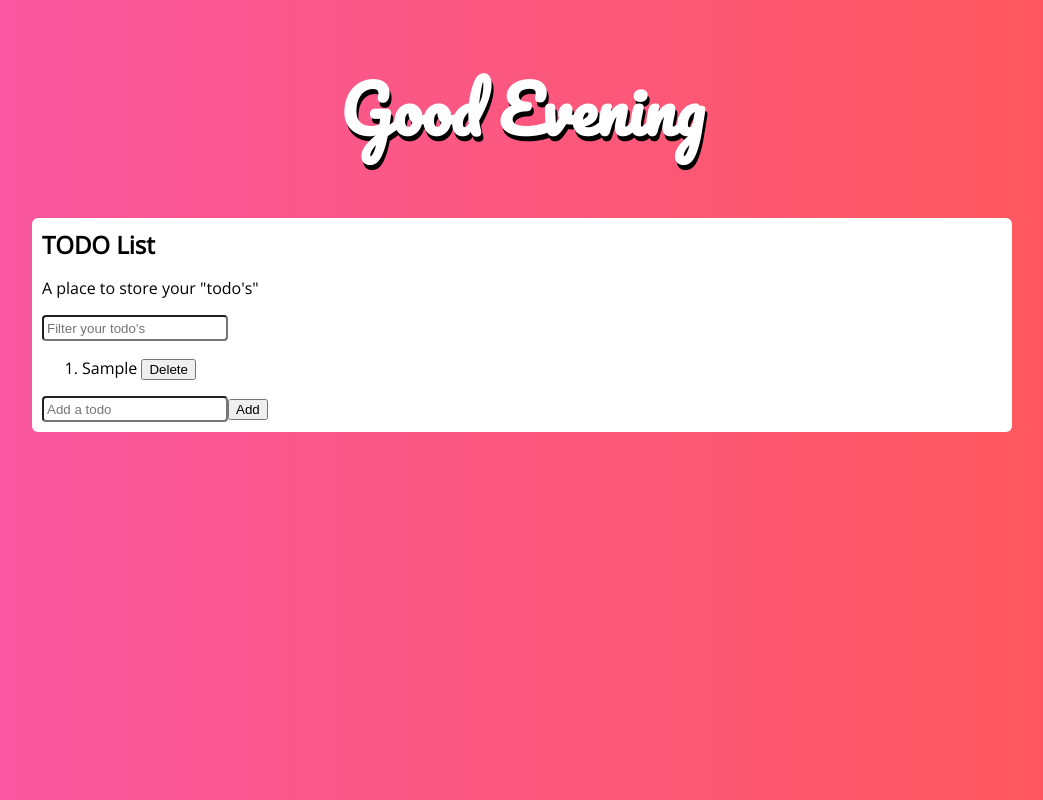
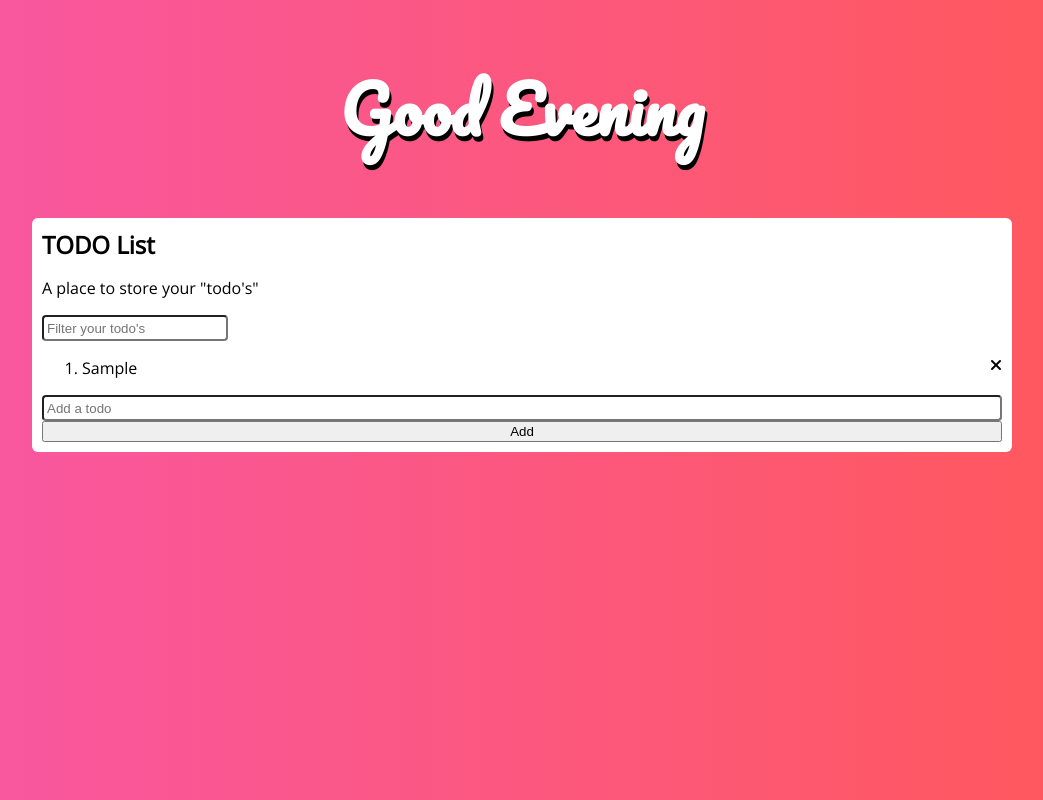
Before and after one commit to cayleatopolski/toDoList, an Angular app: page / in a window 1280 px wide. Both pictures are taken after typing "Sample" into the empty fields and a click on the button "Add". Shown: the whole page, without its empty margins (118-1161 px from the left). Built offline with nearby package versions, Linux system fonts and the light colour scheme.

Commit message:
Replaced delete button with 'x' icon and position right.

```diff
--- a/src/app/todolist/todolist.component.css
+++ b/src/app/todolist/todolist.component.css
@@ -29,3 +29,22 @@ input {
   border-radius: 4px;
   padding-left: 3px;
 }
+
+#add {
+  display: flex;
+  flex-direction: column;
+}
+
+li {
+  position: relative;
+}
+
+#deleteItem {
+  position: absolute;
+  right: 0;
+}
+
+button,
+i {
+  cursor: pointer;
+}
--- a/src/app/todolist/todolist.component.html
+++ b/src/app/todolist/todolist.component.html
@@ -10,7 +10,7 @@
       <ol>
         <li *ngFor="let item of toDoList; index as i">
           {{ item.todo }}
-          <button id="deleteItem" (click)="deleteATodo()">Delete</button>
+          <i class="fas fa-times" id="deleteItem" (click)="deleteATodo()"></i>
         </li>
       </ol>
     </div>
--- a/src/index.html
+++ b/src/index.html
@@ -13,6 +13,10 @@
     />
   </head>
   <body>
+    <script
+      src="https://kit.fontawesome.com/7f117975ff.js"
+      crossorigin="anonymous"
+    ></script>
     <app-root></app-root>
   </body>
 </html>
```
